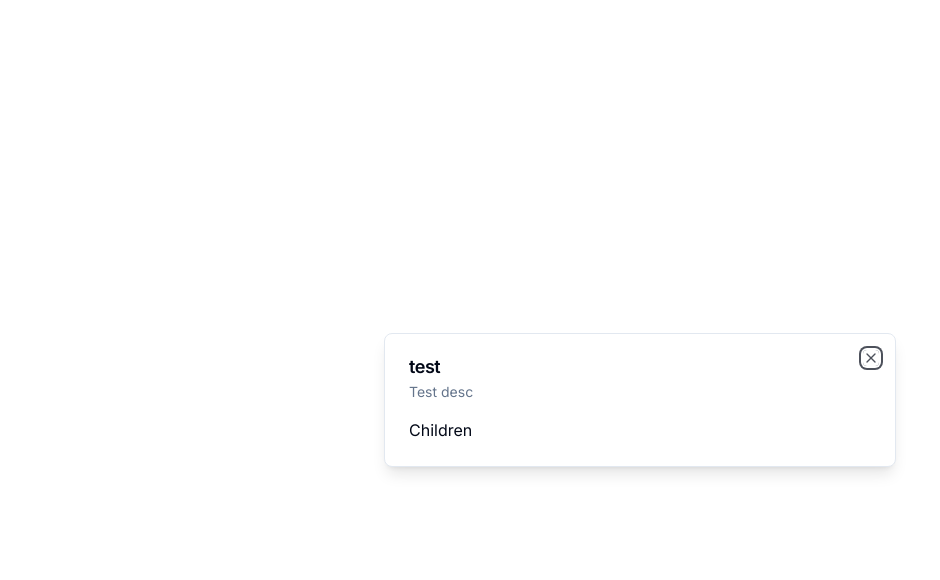
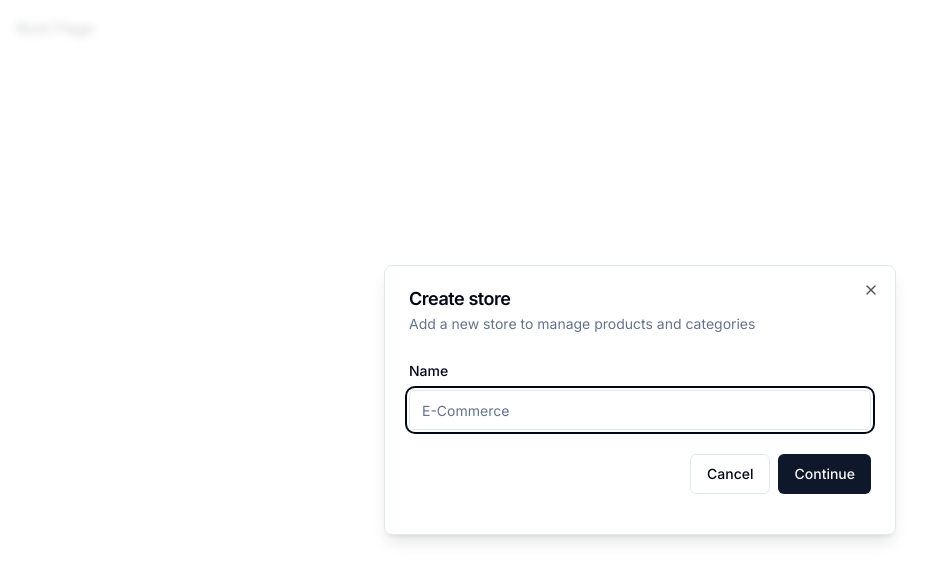
Before and after one commit to robnikolla/marketpro, a Next.js app: page / in a window 1280 px wide. Shown: the top 580 px of the page, without its empty margins (0-940 px from the left). Built offline with nearby package versions, Linux system fonts and the light colour scheme.

Commit message:
form zod 1:26

```diff
--- a/app/(root)/page.tsx
+++ b/app/(root)/page.tsx
@@ -1,11 +1,19 @@
 "use client";
 import { Modal } from "@/components/ui/modal";
+import { useStoreModal } from "@/hooks/use-store-modal";
+import { useEffect } from "react";
 const SetupPage = () => {
+  const onOpen = useStoreModal((state)=> state.onOpen);
+  const isOpen = useStoreModal((state)=> state.isOpen);
+  useEffect(()=> {
+    if(!isOpen){
+      onOpen()
+    }
+  },[isOpen,onOpen])
+
   return (
     <div className="p-4">
-      <Modal isOpen onClose={() => {}} title="test" description="Test desc">
-        Children
-      </Modal>
+     Root Page
     </div>
   );
 };
--- a/app/layout.tsx
+++ b/app/layout.tsx
@@ -2,6 +2,7 @@
 import type { Metadata } from "next";
 import { Inter } from "next/font/google";
 import { ClerkProvider } from "@clerk/nextjs";
+import { ModalProvider } from "@/providers/modal-provider";
 
 const inter = Inter({ subsets: ["latin"] });
 
@@ -18,7 +19,9 @@
   return (
     <ClerkProvider>
       <html lang="en">
-        <body className={inter.className}>{children}</body>
+        <body className={inter.className}>
+          <ModalProvider/>
+          {children}</body>
       </html>
     </ClerkProvider>
   );
--- a/components/modals/store-modal.tsx
+++ b/components/modals/store-modal.tsx
@@ -1,11 +1,30 @@
 "use client";
+import * as z from "zod"
+import { useForm } from "react-hook-form";
+import {zodResolver} from "@hookform/resolvers/zod"
 
 import { useStoreModal } from "@/hooks/use-store-modal";
 import { Modal } from "@/components/ui/modal";
+import { Form, FormControl, FormField, FormItem, FormLabel, FormMessage } from "@/components/ui/form";
+import { Input } from "@/components/ui/input";
+import { Button } from "@/components/ui/button";
 
+const formSchema = z.object({
+  name:z.string().min(1),
+})
 export const StoreModal = () => {
   const storeModal = useStoreModal();
+  const form = useForm<z.infer<typeof formSchema>>({
+      resolver: zodResolver(formSchema),
+      defaultValues: {
+        name: "",
+      }
+  })
 
+  const onSubmit = async(values: z.infer<typeof formSchema>) => {
+    console.log(values)
+    //TODO: Create Store
+  }
   return (
     <Modal
       title="Create store"
@@ -13,7 +32,27 @@
       isOpen={storeModal.isOpen}
       onClose={storeModal.onClose}
     >
-      Future create store form
+      <div>
+      <div className="space-y-4 py-2 pb-4">
+        <Form {...form}>
+          <form onSubmit={form.handleSubmit(onSubmit)}>
+          <FormField control={form.control} name="name" render={({field}) => (
+            <FormItem>
+              <FormLabel>Name</FormLabel>
+              <FormControl>
+                <Input placeholder="E-Commerce" {...field}/>
+              </FormControl>
+              <FormMessage/>
+            </FormItem>
+          )}/>
+          <div className="pt-6 space-x-2 flex items-center justify-end w-full">
+            <Button variant="outline" onClick={storeModal.onClose}>Cancel</Button>
+            <Button type="submit">Continue</Button>
+          </div>
+          </form>
+        </Form>
+      </div>
+      </div>
     </Modal>
   );
 };
--- /dev/null
+++ b/components/ui/form.tsx
@@ -0,0 +1,176 @@
+import * as React from "react"
+import * as LabelPrimitive from "@radix-ui/react-label"
+import { Slot } from "@radix-ui/react-slot"
+import {
+  Controller,
+  ControllerProps,
+  FieldPath,
+  FieldValues,
+  FormProvider,
+  useFormContext,
+} from "react-hook-form"
+
+import { cn } from "@/lib/utils"
+import { Label } from "@/components/ui/label"
+
+const Form = FormProvider
+
+type FormFieldContextValue<
+  TFieldValues extends FieldValues = FieldValues,
+  TName extends FieldPath<TFieldValues> = FieldPath<TFieldValues>
+> = {
+  name: TName
+}
+
+const FormFieldContext = React.createContext<FormFieldContextValue>(
+  {} as FormFieldContextValue
+)
+
+const FormField = <
+  TFieldValues extends FieldValues = FieldValues,
+  TName extends FieldPath<TFieldValues> = FieldPath<TFieldValues>
+>({
+  ...props
+}: ControllerProps<TFieldValues, TName>) => {
+  return (
+    <FormFieldContext.Provider value={{ name: props.name }}>
+      <Controller {...props} />
+    </FormFieldContext.Provider>
+  )
+}
+
+const useFormField = () => {
+  const fieldContext = React.useContext(FormFieldContext)
+  const itemContext = React.useContext(FormItemContext)
+  const { getFieldState, formState } = useFormContext()
+
+  const fieldState = getFieldState(fieldContext.name, formState)
+
+  if (!fieldContext) {
+    throw new Error("useFormField should be used within <FormField>")
+  }
+
+  const { id } = itemContext
+
+  return {
+    id,
+    name: fieldContext.name,
+    formItemId: `${id}-form-item`,
+    formDescriptionId: `${id}-form-item-description`,
+    formMessageId: `${id}-form-item-message`,
+    ...fieldState,
+  }
+}
+
+type FormItemContextValue = {
+  id: string
+}
+
+const FormItemContext = React.createContext<FormItemContextValue>(
+  {} as FormItemContextValue
+)
+
+const FormItem = React.forwardRef<
+  HTMLDivElement,
+  React.HTMLAttributes<HTMLDivElement>
+>(({ className, ...props }, ref) => {
+  const id = React.useId()
+
+  return (
+    <FormItemContext.Provider value={{ id }}>
+      <div ref={ref} className={cn("space-y-2", className)} {...props} />
+    </FormItemContext.Provider>
+  )
+})
+FormItem.displayName = "FormItem"
+
+const FormLabel = React.forwardRef<
+  React.ElementRef<typeof LabelPrimitive.Root>,
+  React.ComponentPropsWithoutRef<typeof LabelPrimitive.Root>
+>(({ className, ...props }, ref) => {
+  const { error, formItemId } = useFormField()
+
+  return (
+    <Label
+      ref={ref}
+      className={cn(error && "text-destructive", className)}
+      htmlFor={formItemId}
+      {...props}
+    />
+  )
+})
+FormLabel.displayName = "FormLabel"
+
+const FormControl = React.forwardRef<
+  React.ElementRef<typeof Slot>,
+  React.ComponentPropsWithoutRef<typeof Slot>
+>(({ ...props }, ref) => {
+  const { error, formItemId, formDescriptionId, formMessageId } = useFormField()
+
+  return (
+    <Slot
+      ref={ref}
+      id={formItemId}
+      aria-describedby={
+        !error
+          ? `${formDescriptionId}`
+          : `${formDescriptionId} ${formMessageId}`
+      }
+      aria-invalid={!!error}
+      {...props}
+    />
+  )
+})
+FormControl.displayName = "FormControl"
+
+const FormDescription = React.forwardRef<
+  HTMLParagraphElement,
+  React.HTMLAttributes<HTMLParagraphElement>
+>(({ className, ...props }, ref) => {
+  const { formDescriptionId } = useFormField()
+
+  return (
+    <p
+      ref={ref}
+      id={formDescriptionId}
+      className={cn("text-sm text-muted-foreground", className)}
+      {...props}
+    />
+  )
+})
+FormDescription.displayName = "FormDescription"
+
+const FormMessage = React.forwardRef<
+  HTMLParagraphElement,
+  React.HTMLAttributes<HTMLParagraphElement>
+>(({ className, children, ...props }, ref) => {
+  const { error, formMessageId } = useFormField()
+  const body = error ? String(error?.message) : children
+
+  if (!body) {
+    return null
+  }
+
+  return (
+    <p
+      ref={ref}
+      id={formMessageId}
+      className={cn("text-sm font-medium text-destructive", className)}
+      {...props}
+    >
+      {body}
+    </p>
+  )
+})
+FormMessage.displayName = "FormMessage"
+
+export {
+  useFormField,
+  Form,
+  FormItem,
+  FormLabel,
+  FormControl,
+  FormDescription,
+  FormMessage,
+  FormField,
+}
--- /dev/null
+++ b/components/ui/input.tsx
@@ -0,0 +1,25 @@
+import * as React from "react"
+
+import { cn } from "@/lib/utils"
+
+export interface InputProps
+  extends React.InputHTMLAttributes<HTMLInputElement> {}
+
+const Input = React.forwardRef<HTMLInputElement, InputProps>(
+  ({ className, type, ...props }, ref) => {
+    return (
+      <input
+        type={type}
+        className={cn(
+          "flex h-10 w-full rounded-md border border-input bg-background px-3 py-2 text-sm ring-offset-background file:border-0 file:bg-transparent file:text-sm file:font-medium placeholder:text-muted-foreground focus-visible:outline-none focus-visible:ring-2 focus-visible:ring-ring focus-visible:ring-offset-2 disabled:cursor-not-allowed disabled:opacity-50",
+          className
+        )}
+        ref={ref}
+        {...props}
+      />
+    )
+  }
+)
+Input.displayName = "Input"
+
+export { Input }
--- /dev/null
+++ b/components/ui/label.tsx
@@ -0,0 +1,26 @@
+"use client"
+
+import * as React from "react"
+import * as LabelPrimitive from "@radix-ui/react-label"
+import { cva, type VariantProps } from "class-variance-authority"
+
+import { cn } from "@/lib/utils"
+
+const labelVariants = cva(
+  "text-sm font-medium leading-none peer-disabled:cursor-not-allowed peer-disabled:opacity-70"
+)
+
+const Label = React.forwardRef<
+  React.ElementRef<typeof LabelPrimitive.Root>,
+  React.ComponentPropsWithoutRef<typeof LabelPrimitive.Root> &
+    VariantProps<typeof labelVariants>
+>(({ className, ...props }, ref) => (
+  <LabelPrimitive.Root
+    ref={ref}
+    className={cn(labelVariants(), className)}
+    {...props}
+  />
+))
+Label.displayName = LabelPrimitive.Root.displayName
+
+export { Label }
--- a/providers/modal-provider.tsx
+++ b/providers/modal-provider.tsx
@@ -1,4 +1,5 @@
 "use client";
+import { StoreModal } from "@/components/modals/store-modal";
 import { useEffect, useState } from "react";
 
 export const ModalProvider = () => {
@@ -11,4 +12,10 @@
   if (!isMounted) {
     return null;
   }
+
+  return(
+    <>
+      <StoreModal />
+    </>
+  )
 };
```
Also changed, not shown: lib/prismadb.ts (added, +11 -0 lines), package.json (+9 -1 lines), 2 other files (tests, documents, lock files or other folders).
